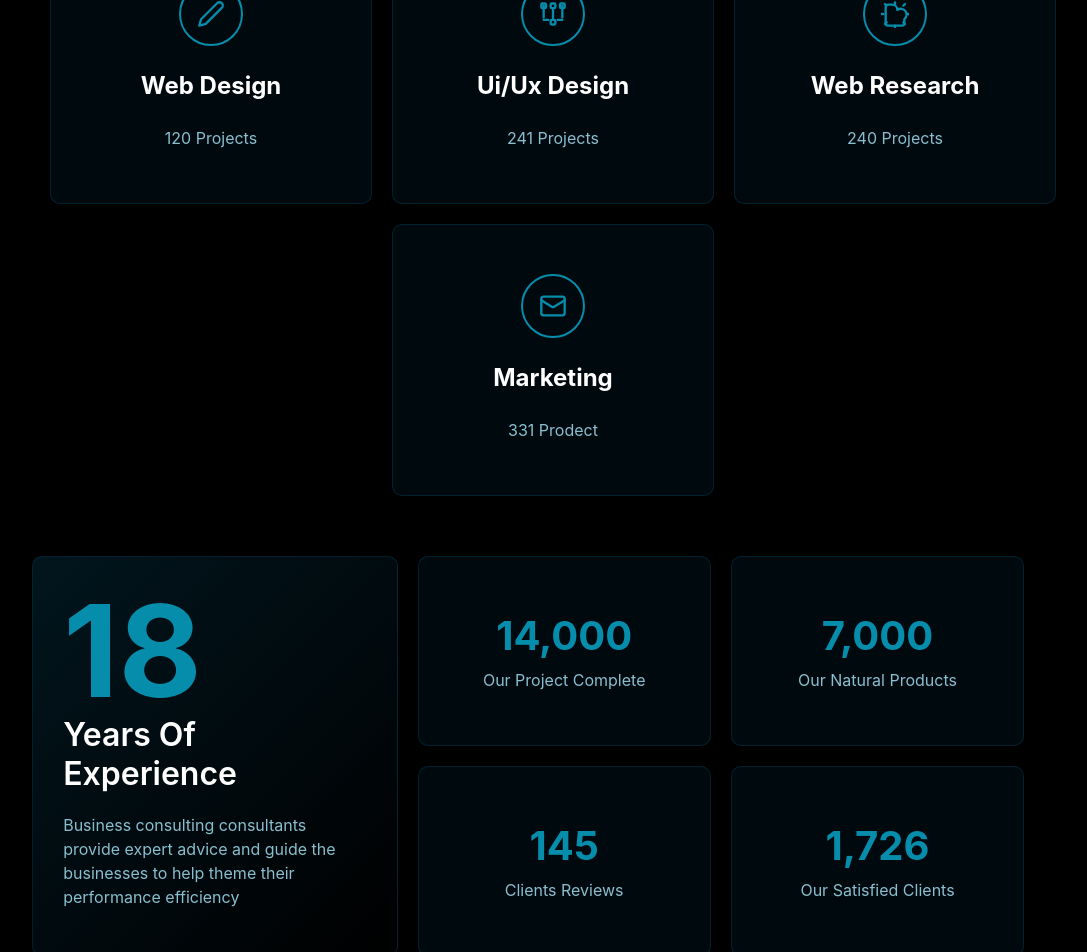
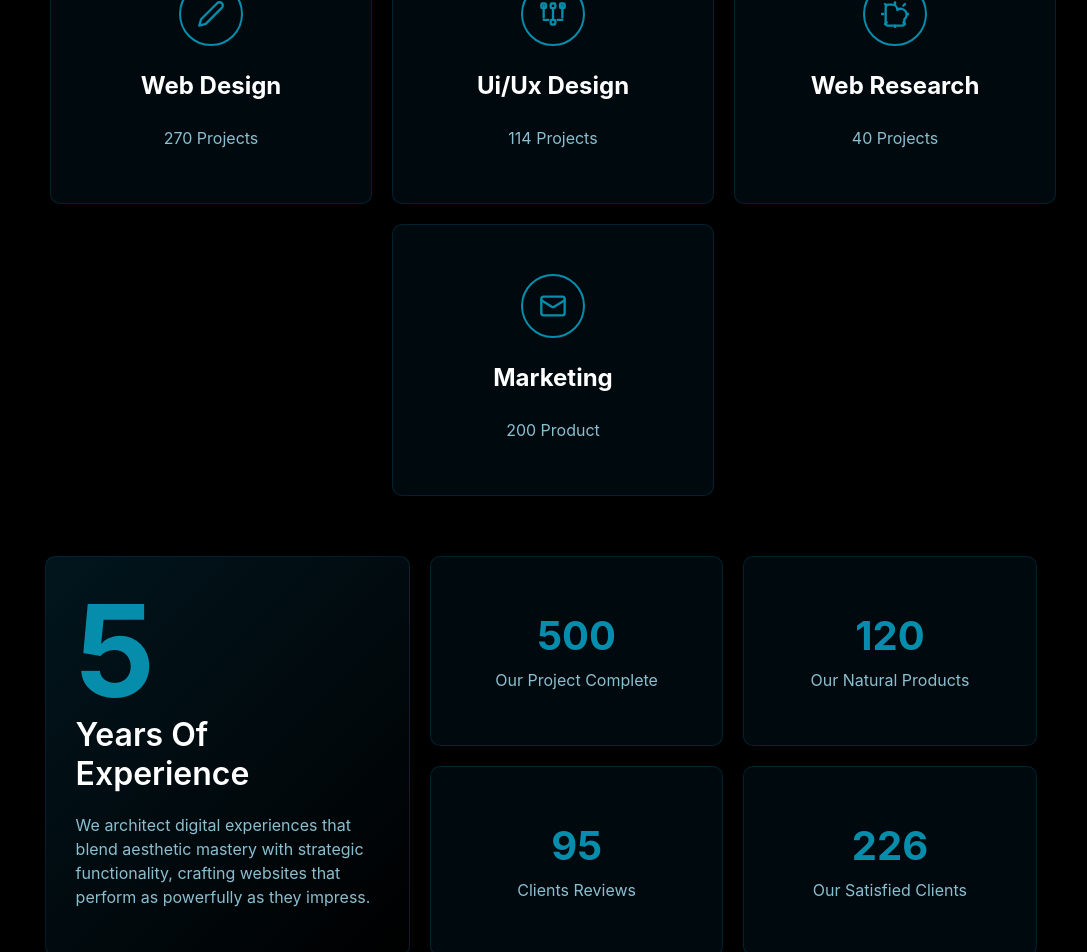
Before and after one commit to Ashishgtm/ashish-portfolio, a React (Create React App) app: page /home in a window 1280 px wide. Shown: the part 1520-2472 px from the top of the page, without its empty margins (87-1174 px from the left). Built offline with nearby package versions, Linux system fonts and the light colour scheme.

Commit message:
changes in desgin B

```diff
--- a/src/components/Homecomps/Design/Design.js
+++ b/src/components/Homecomps/Design/Design.js
@@ -11,7 +11,7 @@ const ServiceCards = () => {
         </svg>
       ),
       title: 'Web Design',
-      projects: '120 Projects'
+      projects: '270 Projects'
     },
     {
       icon: (
@@ -28,7 +28,7 @@ const ServiceCards = () => {
         </svg>
       ),
       title: 'Ui/Ux Design',
-      projects: '241 Projects'
+      projects: '114 Projects'
     },
     {
       icon: (
@@ -45,7 +45,7 @@ const ServiceCards = () => {
         </svg>
       ),
       title: 'Web Research',
-      projects: '240 Projects'
+      projects: '40 Projects'
     },
     {
       icon: (
@@ -55,7 +55,7 @@ const ServiceCards = () => {
         </svg>
       ),
       title: 'Marketing',
-      projects: '331 Prodect'
+      projects: '200 Product'
     }
   ];
 
--- a/src/components/Homecomps/Design/DesignB.css
+++ b/src/components/Homecomps/Design/DesignB.css
@@ -3,7 +3,7 @@
     flex-wrap: wrap;
     gap: 20px;
     padding: 40px 20px;
- padding-left: 8%;
+ padding-left: 9%;
     width: 80%;
     margin-right: auto;
   }
--- a/src/components/Homecomps/Design/DesignB.js
+++ b/src/components/Homecomps/Design/DesignB.js
@@ -62,32 +62,32 @@ const StatsSection = () => {
   return (
     <div className="stats-container">
       <div className="stats-experience-card">
-        <div className="stats-number" ref={experienceRef} data-target="18">0</div>
+        <div className="stats-number" ref={experienceRef} data-target="5">0</div>
         <div className="stats-title">Years Of Experience</div>
         <p className="stats-description">
-          Business consulting consultants provide expert advice and guide the
-          businesses to help theme their performance efficiency
+        We architect digital experiences that blend aesthetic mastery with strategic functionality,
+        crafting websites that perform as powerfully as they impress.
         </p>
       </div>
 
       <div className="stats-metrics-container">
         <div className="stats-metric-card">
-          <div className="metric-value" ref={projectRef} data-target="14000">0</div>
+          <div className="metric-value" ref={projectRef} data-target="500">0</div>
           <div className="metric-label">Our Project Complete</div>
         </div>
 
         <div className="stats-metric-card">
-          <div className="metric-value" ref={productRef} data-target="7000">0</div>
+          <div className="metric-value" ref={productRef} data-target="120">0</div>
           <div className="metric-label">Our Natural Products</div>
         </div>
 
         <div className="stats-metric-card">
-          <div className="metric-value" ref={reviewRef} data-target="145">0</div>
+          <div className="metric-value" ref={reviewRef} data-target="95">0</div>
           <div className="metric-label">Clients Reviews</div>
         </div>
 
         <div className="stats-metric-card">
-          <div className="metric-value" ref={clientRef} data-target="1726">0</div>
+          <div className="metric-value" ref={clientRef} data-target="226">0</div>
           <div className="metric-label">Our Satisfied Clients</div>
         </div>
       </div>
--- a/src/pages/Home.js
+++ b/src/pages/Home.js
@@ -32,17 +32,13 @@ export const Home = () => {
         <DesignPage />
       </section>
 
-      {/* Services Section - Add your services component here */}
-      <section id="services" style={{ padding: '4rem 0' }}>
+      {/* <section id="services" style={{ padding: '4rem 0' }}>
         <h2 style={{ textAlign: 'center', marginBottom: '2rem' }}>My Services</h2>
-        {/* Add your services content here */}
       </section>
 
-      {/* Contact Section - Add your contact component here */}
       <section id="contact" style={{ padding: '4rem 0' }}>
         <h2 style={{ textAlign: 'center', marginBottom: '2rem' }}>Contact Me</h2>
-        {/* Add your contact form/content here */}
-      </section>
+      </section> */}
     </div>
   );
 };
```
